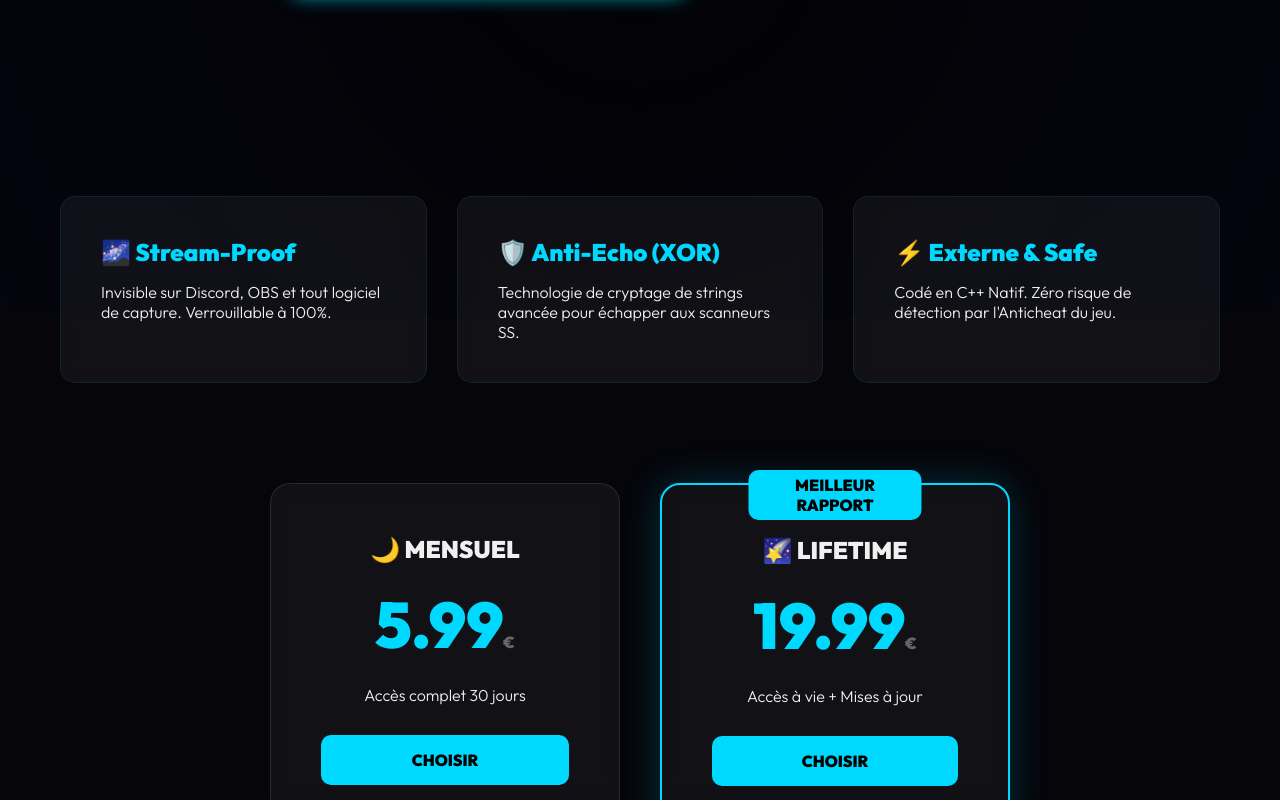
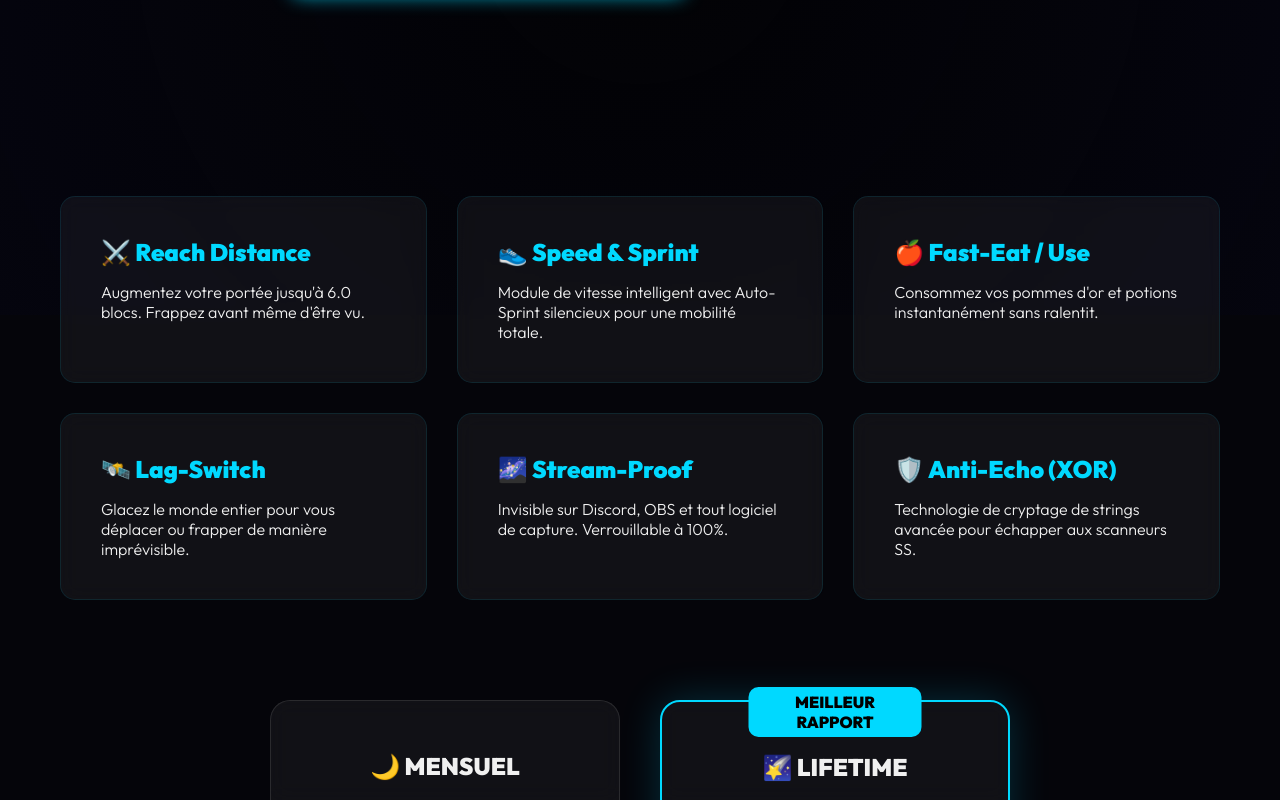
Before and after one commit to Trykkoo/Serenity-Pro, a plain HTML site: page index.html in a window 1280 px wide. Shown: the part 485-1285 px from the top of the page. Drawn offline with Linux system fonts and the light colour scheme.

Commit message:
Add files via upload

```diff
--- a/index.html
+++ b/index.html
@@ -29,6 +29,26 @@
         </section>
 
         <section id="features" class="features">
+            <!-- COMBAT -->
+            <div class="feature-card">
+                <h3>⚔️ Reach Distance</h3>
+                <p>Augmentez votre portée jusqu'à 6.0 blocs. Frappez avant même d'être vu.</p>
+            </div>
+            <!-- MOVEMENT -->
+            <div class="feature-card">
+                <h3>👟 Speed & Sprint</h3>
+                <p>Module de vitesse intelligent avec Auto-Sprint silencieux pour une mobilité totale.</p>
+            </div>
+            <!-- UTILITY -->
+            <div class="feature-card">
+                <h3>🍎 Fast-Eat / Use</h3>
+                <p>Consommez vos pommes d'or et potions instantanément sans ralentit.</p>
+            </div>
+            <!-- STEALTH / GHOST -->
+            <div class="feature-card">
+                <h3>🛰️ Lag-Switch</h3>
+                <p>Glacez le monde entier pour vous déplacer ou frapper de manière imprévisible.</p>
+            </div>
             <div class="feature-card">
                 <h3>🌌 Stream-Proof</h3>
                 <p>Invisible sur Discord, OBS et tout logiciel de capture. Verrouillable à 100%.</p>
@@ -36,10 +56,6 @@
             <div class="feature-card">
                 <h3>🛡️ Anti-Echo (XOR)</h3>
                 <p>Technologie de cryptage de strings avancée pour échapper aux scanneurs SS.</p>
-            </div>
-            <div class="feature-card">
-                <h3>⚡ Externe & Safe</h3>
-                <p>Codé en C++ Natif. Zéro risque de détection par l'Anticheat du jeu.</p>
             </div>
         </section>
 
```
